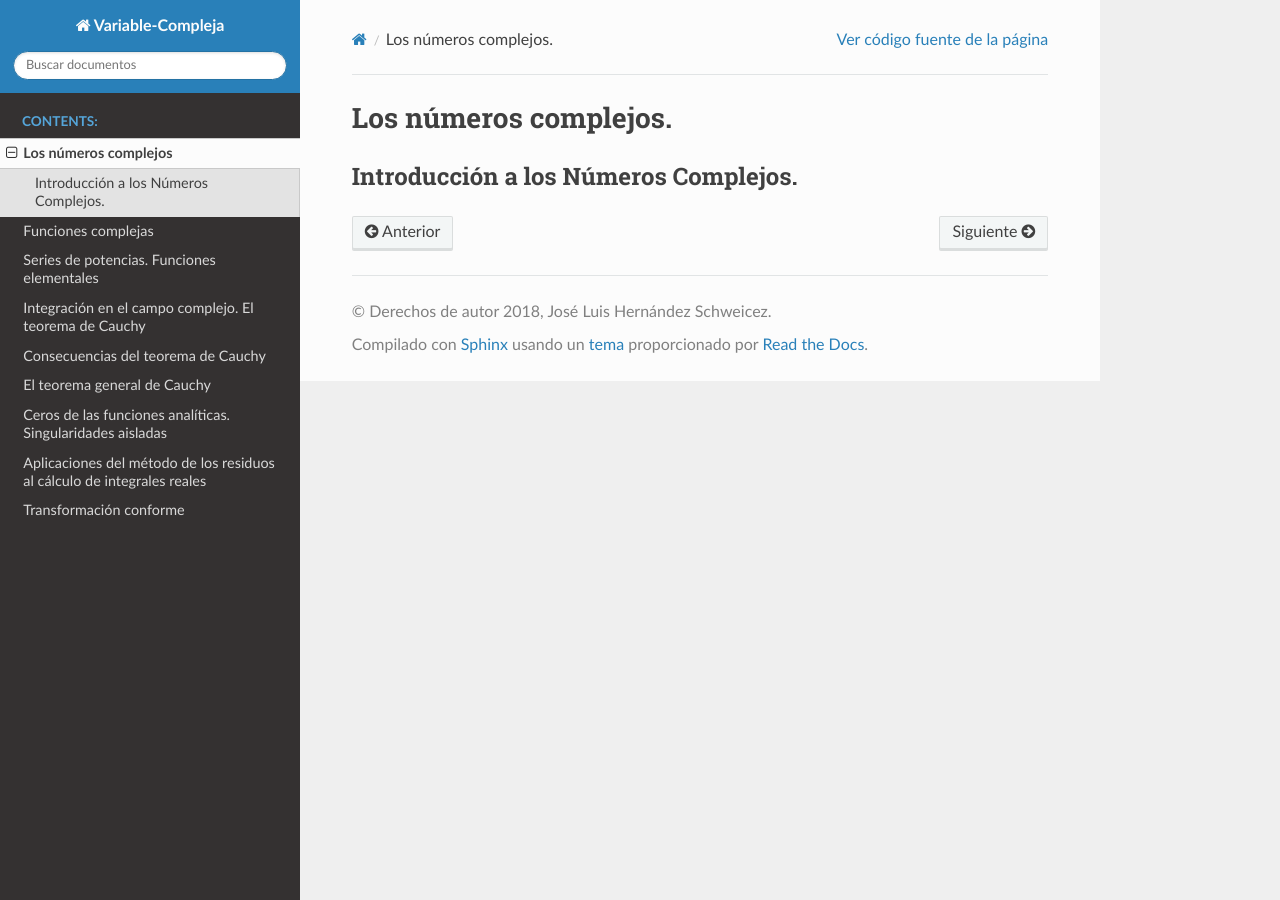
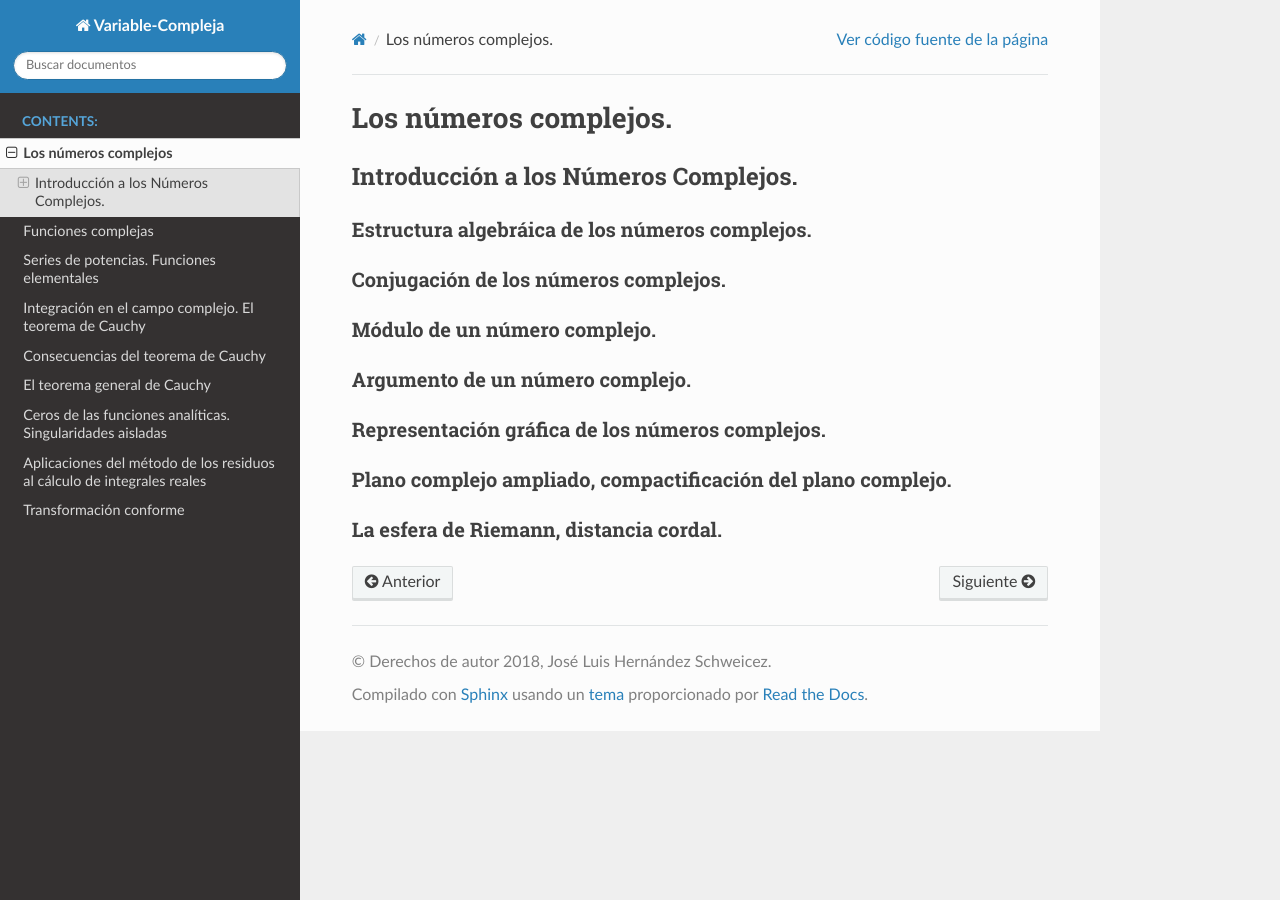
Before and after one commit to suelet/Variable-Compleja, a Sphinx documentation site: the page built from source/temas/tema1.rst, in a window 1280 px wide. Built offline with Sphinx 7.4.7 and the Read the Docs theme 2.0.0, drawn with Linux system fonts in a browser that asks for light colours.

Commit message:
Versión Inicial

```diff
--- a/source/temas/tema1.rst
+++ b/source/temas/tema1.rst
@@ -4,3 +4,24 @@ Los números complejos.
 =====================================
 Introducción a los Números Complejos.
 =====================================
+
+Estructura algebráica de los números complejos.
+-----------------------------------------------
+
+Conjugación de los números complejos.
+-------------------------------------
+
+Módulo de un número complejo.
+-----------------------------
+
+Argumento de un número complejo.
+--------------------------------
+
+Representación gráfica de los números complejos.
+------------------------------------------------
+
+Plano complejo ampliado, compactificación del plano complejo.
+-------------------------------------------------------------
+
+La esfera de Riemann, distancia cordal.
+---------------------------------------
```
